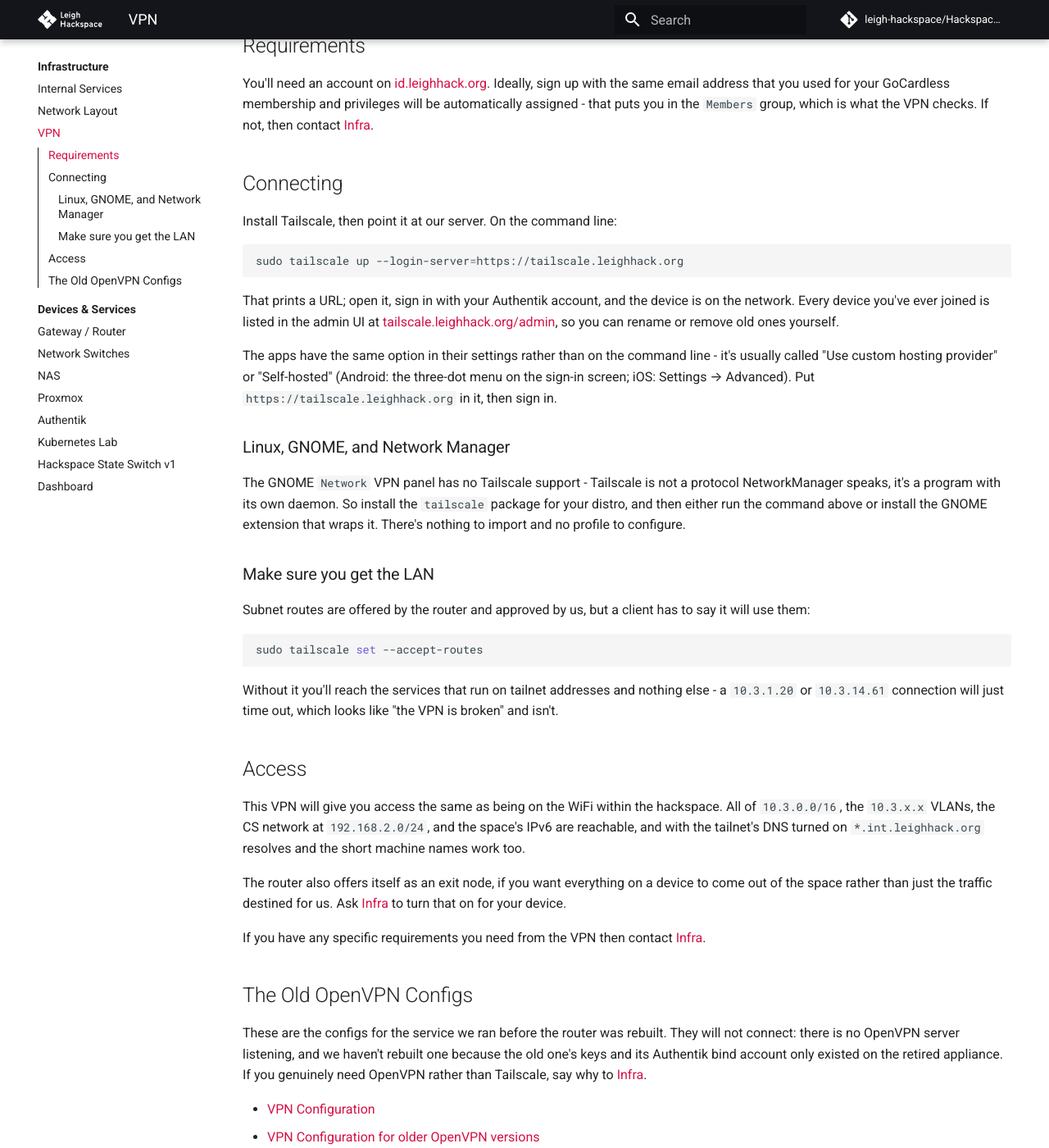
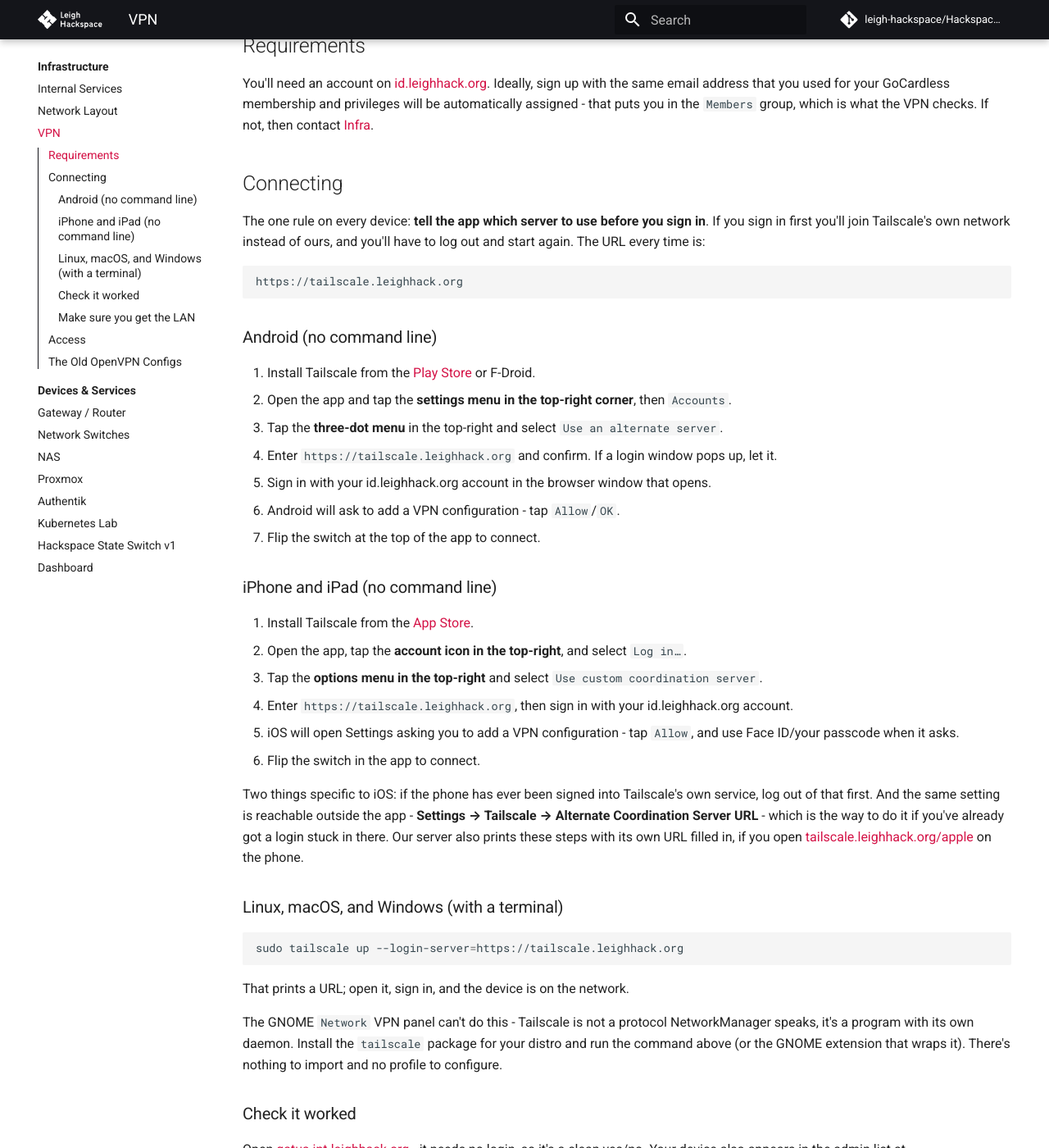
Before and after one commit to leigh-hackspace/HackspaceWiki, an MkDocs documentation site: the page built from docs/infrastructure/vpn.md, in a window 1280 px wide and 1400 px high, scrolled down 441 px. Shown: the whole window at 82% size. Built offline with MkDocs 1.6.1 and Material for MkDocs 9.7.7, drawn with Linux system fonts in a browser that asks for light colours; comment, search, counter and statistics services are not loaded; the version menu is left out; some of the changed text lies outside the part shown.

Commit message:
VPN: how to join the tailnet from a phone
No command line on a phone, so the Android and iOS paths are written out -
settings menu -> Accounts -> Use an alternate server, and account icon ->
Log in -> Use custom coordination server - with the iOS fallback in the
Settings app, and the reminder to set the server before signing in.

Also corrected what a phone actually gets: subnet routes are what make
10.3.1.x reachable, and the *.int names resolve from anywhere because the
public zone points them at the front door's internal address - short names
don't work off-site. The old line about 'turn the tailnet's DNS on' was wrong,
the control server is deliberately configured not to override a client's DNS.

While checking that I found two front-door rows with no public record in the
DigitalOcean zone (status.leighhack.org, aibox.status.leighhack.org), so the
service table points at gatus.int for the uptime view instead.

````diff
--- a/docs/infrastructure/vpn.md
+++ b/docs/infrastructure/vpn.md
@@ -17,48 +17,91 @@ You'll need an account on [id.leighhack.org](https://id.leighhack.org). Ideally,
 
 ## Connecting
 
-Install Tailscale, then point it at our server. On the command line:
+The one rule on every device: **tell the app which server to use before you sign in**. If
+you sign in first you'll join Tailscale's own network instead of ours, and you'll have to
+log out and start again. The URL every time is:
+
+```
+https://tailscale.leighhack.org
+```
+
+### Android (no command line)
+
+1. Install Tailscale from the [Play Store](https://play.google.com/store/apps/details?id=com.tailscale.ipn) or F-Droid.
+2. Open the app and tap the **settings menu in the top-right corner**, then `Accounts`.
+3. Tap the **three-dot menu** in the top-right and select `Use an alternate server`.
+4. Enter `https://tailscale.leighhack.org` and confirm. If a login window pops up, let it.
+5. Sign in with your id.leighhack.org account in the browser window that opens.
+6. Android will ask to add a VPN configuration - tap `Allow`/`OK`.
+7. Flip the switch at the top of the app to connect.
+
+### iPhone and iPad (no command line)
+
+1. Install Tailscale from the [App Store](https://apps.apple.com/app/tailscale/id1470499037).
+2. Open the app, tap the **account icon in the top-right**, and select `Log in…`.
+3. Tap the **options menu in the top-right** and select `Use custom coordination server`.
+4. Enter `https://tailscale.leighhack.org`, then sign in with your id.leighhack.org account.
+5. iOS will open Settings asking you to add a VPN configuration - tap `Allow`, and use
+   Face ID/your passcode when it asks.
+6. Flip the switch in the app to connect.
+
+Two things specific to iOS: if the phone has ever been signed into Tailscale's own service,
+log out of that first. And the same setting is reachable outside the app - **Settings →
+Tailscale → Alternate Coordination Server URL** - which is the way to do it if you've
+already got a login stuck in there. Our server also prints these steps with its own URL
+filled in, if you open [tailscale.leighhack.org/apple](https://tailscale.leighhack.org/apple)
+on the phone.
+
+### Linux, macOS, and Windows (with a terminal)
 
 ```bash
 sudo tailscale up --login-server=https://tailscale.leighhack.org
 ```
 
-That prints a URL; open it, sign in with your Authentik account, and the device is on the
-network. Every device you've ever joined is listed in the admin UI at
-[tailscale.leighhack.org/admin](https://tailscale.leighhack.org/admin), so you can rename or
-remove old ones yourself.
+That prints a URL; open it, sign in, and the device is on the network.
 
-The apps have the same option in their settings rather than on the command line - it's
-usually called "Use custom hosting provider" or "Self-hosted" (Android: the three-dot menu
-on the sign-in screen; iOS: Settings → Advanced). Put `https://tailscale.leighhack.org` in
-it, then sign in.
+The GNOME `Network` VPN panel can't do this - Tailscale is not a protocol NetworkManager
+speaks, it's a program with its own daemon. Install the `tailscale` package for your distro
+and run the command above (or the GNOME extension that wraps it). There's nothing to import
+and no profile to configure.
 
-### Linux, GNOME, and Network Manager
+### Check it worked
 
-The GNOME `Network` VPN panel has no Tailscale support - Tailscale is not a protocol
-NetworkManager speaks, it's a program with its own daemon. So install the `tailscale`
-package for your distro, and then either run the command above or install the GNOME
-extension that wraps it. There's nothing to import and no profile to configure.
+Open [gatus.int.leighhack.org](https://gatus.int.leighhack.org) - it needs no login, so it's
+a clean yes/no. Your device also appears in the admin list at
+[tailscale.leighhack.org/admin](https://tailscale.leighhack.org/admin), where you can rename
+it or remove old ones yourself.
 
 ### Make sure you get the LAN
 
 Subnet routes are offered by the router and approved by us, but a client has to say it will
-use them:
+use them. On a laptop:
 
 ```bash
 sudo tailscale set --accept-routes
 ```
 
-Without it you'll reach the services that run on tailnet addresses and nothing else - a
-`10.3.1.20` or `10.3.14.61` connection will just time out, which looks like "the VPN is
-broken" and isn't.
+On a phone there's a switch for it in the app's settings rather than a command, and its
+wording changes between versions (something like "Approve routes" / "Use subnet routers"),
+sometimes appearing as a prompt on the main screen instead.
+
+Without this you'll reach the things that live on tailnet addresses and nothing else, so
+`10.3.1.20` or `10.3.14.61` will just time out - which looks exactly like the VPN being
+broken, and isn't. It's the first thing to check, and the first thing to mention when
+asking for help.
 
 ## Access
 
 This VPN will give you access the same as being on the WiFi within the hackspace. All of
-`10.3.0.0/16`, the `10.3.x.x` VLANs, the CS network at `192.168.2.0/24`, and the space's
-IPv6 are reachable, and with the tailnet's DNS turned on `*.int.leighhack.org` resolves and
-the short machine names work too.
+the space's subnets are reachable - the servers in `10.3.1.0/24`, the wireless block in
+`10.3.2.0/24`, the wired block in `10.3.14.0/24`, the CS network at `192.168.2.0/24`, and
+the space's IPv6.
+
+Names are worth knowing about, because they catch people out. `*.int.leighhack.org` has
+public DNS records pointing at the router's internal address, so a name *resolves* from
+anywhere, but it's only reachable when the VPN is carrying you - opening an `.int` link
+without the VPN on just hangs rather than giving an error. Short names like `services1`
+don't work off-site at all; use the `.int` name or the IP.
 
 The router also offers itself as an exit node, if you want everything on a device to come
 out of the space rather than just the traffic destined for us. Ask
````
Also changed, not shown: docs/infrastructure/devices/state_switch/index.md (+1 -1 lines), docs/infrastructure/internal_services.md (+3 -2 lines).
